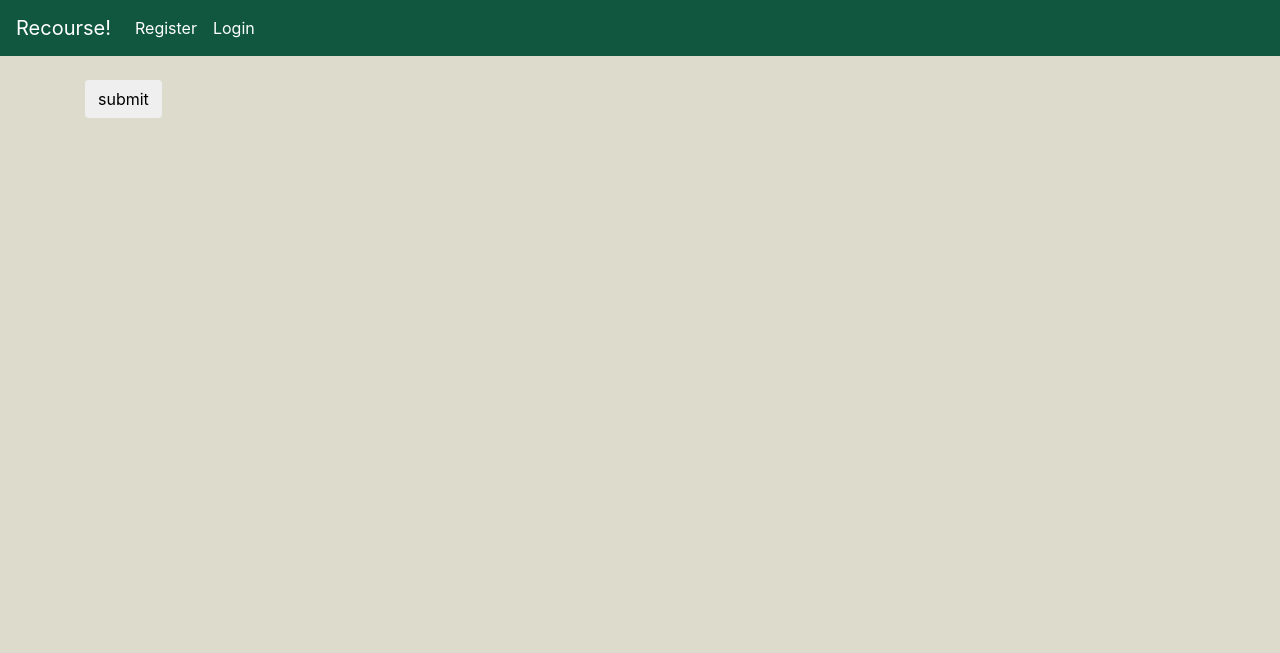
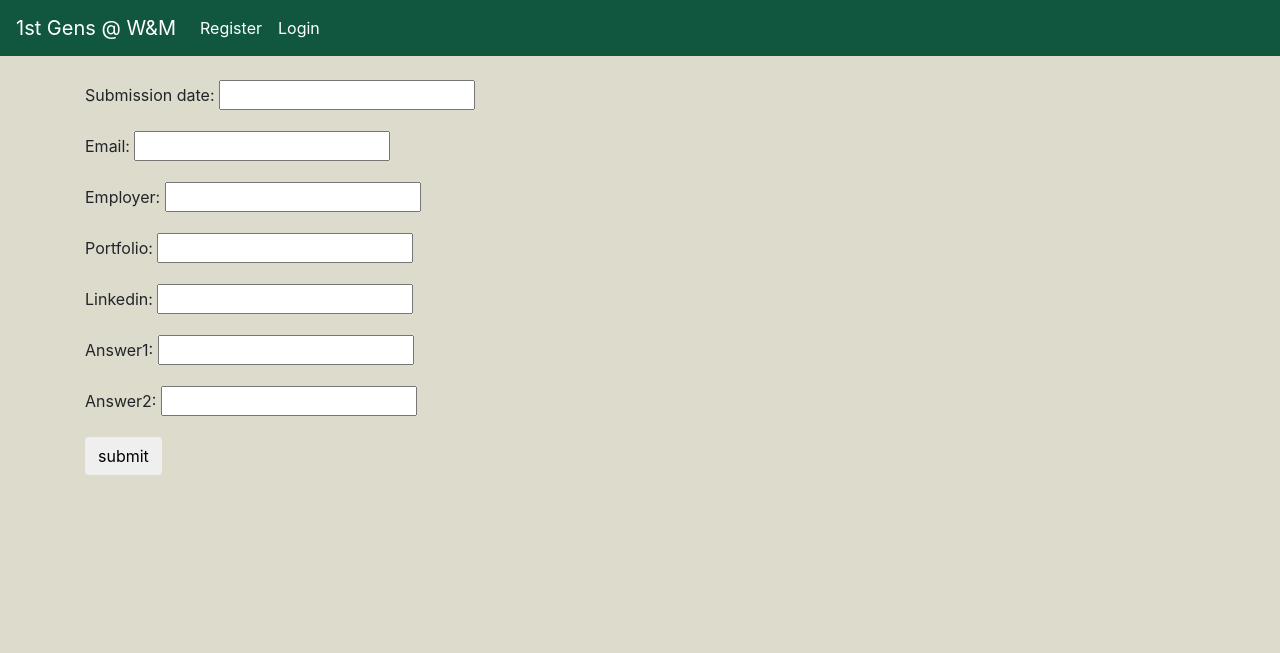
Before and after one commit to dquiroga10/FGLI_Hub, a Django app: page /network/mentorapp/ in a window 1280 px wide. Shown: the top 653 px of the page. Run offline with Django 3.2, Linux system fonts and the light colour scheme; some libraries are stand-ins or nearby versions.

Commit message:
Add logic for MentorApp form appearance

```diff
--- a/fgli/network/forms.py
+++ b/fgli/network/forms.py
@@ -14,6 +14,10 @@ class MentorApp(forms.Form):
 	answer1 = forms.CharField(max_length=1000)	# Why do you want to be a mentor
 	answer2 = forms.CharField(max_length=1000)	# What are your interests and passion projects
 
+	class Meta:
+
+		fields = ['submission_date', 'email', 'employer', 'portfolio', 'linkedin', 'answer1', 'answer2']
+
 	def is_valid(self, request):
 		valid = super(MentorApp, self).is_valid()
 		if not valid:
@@ -22,6 +26,7 @@ class MentorApp(forms.Form):
 		formemail = self.cleaned_data['email']
 		user = User.objects.filter(email=formemail)
 		if not user:
+			messages.error(request, "Please use an email that corresponds to an account")
 			return False
 		role = UserRoles.objects.get(user=user[0].id)
 		if role.professional:
@@ -33,6 +38,7 @@ class MentorApp(forms.Form):
 		curuser = UserRoles.objects.get(user=user.id)
 		curuser.professional = True
 		curuser.save()
+		messages.info("User is now a proessional")
 		return curuser
 
 
--- a/fgli/network/templates/network/includes/navbar.html
+++ b/fgli/network/templates/network/includes/navbar.html
@@ -1,5 +1,5 @@
 <nav class="navbar navbar-expand-lg navbar-light " style="background-color: #115740">
-  <a class="navbar-brand text-white" href="/network/">Recourse!</a>
+  <a class="navbar-brand text-white" href="/network/">1st Gens @ W&M</a>
   <button class="navbar-toggler" type="button" data-toggle="collapse" data-target="#navbarNav" aria-controls="navbarNav" aria-expanded="false" aria-label="Toggle navigation">
     <span class="navbar-toggler-icon"></span>
   </button>
--- a/fgli/network/views.py
+++ b/fgli/network/views.py
@@ -4,7 +4,7 @@ from .models import Question, Answer, UserRoles
 from django.contrib.auth.forms import  AuthenticationForm
 from django.contrib.auth import login, logout, authenticate
 from django.contrib import messages
-from .forms import NewUserForm
+from .forms import NewUserForm, MentorApp
 from django.views.decorators.csrf import csrf_protect
 from datetime import datetime
 from django.utils.safestring import mark_safe
@@ -70,6 +70,21 @@ def register(request):
 				   context={'form':form})
 
 def mentorapp(request):
-	all_questions = User.objects.filter()
-	context = {'all_questions': all_questions}
-	return render(request, 'network/mentorapp.html',context)
+	if request.method == 'POST':
+		form = MentorApp(request)
+		if form.is_valid():
+			# username = form.cleaned_data.get('username')
+			# password = form.cleaned_data.get('password')
+			# user = authenticate(username=username, password=password)
+			# if user is not None:
+			# 	login(request, user)
+			# 	messages.info(request, f"You are now logged in as {username}")
+			# 	messages.info(request, f"{user.email}")
+			form.save()
+			return redirect('/network/')
+			# else:
+			# 	messages.error(request, "Invalid username or password")
+		else:
+			messages.error(request, "Invalid username or password")
+	form = MentorApp()
+	return render(request, 'network/mentorapp.html',{'form': form})
```
